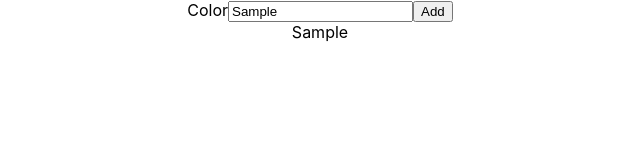
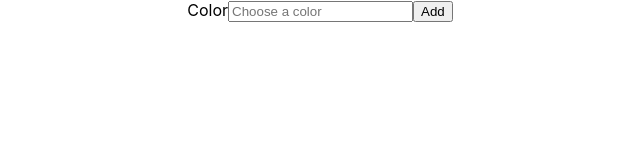
Before and after one commit to DiegoVargasM/dojo_generador_caja, a React (Create React App) app: page / in a window 1280 px wide. Both pictures are taken after typing "Sample" into the empty fields and a click on the button "Add". Shown: the top 160 px of the page, without its empty margins (320-960 px from the left). Built offline with nearby package versions, Linux system fonts and the light colour scheme.

Commit message:
Change string display to display color boxes

```diff
--- a/src/App.js
+++ b/src/App.js
@@ -4,15 +4,15 @@ import BoxForm from './components/BoxForm';
 import BoxDisplay from './components/BoxDisplay';
 
 function App() {
-  const [currentColors, setCurrentColors] = useState("");
+  const [currentColors, setCurrentColors] = useState([]);
 
-  const updateColorList = (newColors) => {
-    setCurrentColors(newColors)
+  const updateColorList = (newColor) => {
+    setCurrentColors([...currentColors, newColor])
   }
 
   return (
     <div className="App">
-      <BoxForm onNewColors={updateColorList} />
+      <BoxForm onNewColor={updateColorList} />
       <BoxDisplay displayedColors={currentColors} />
     </div>
   );
--- a/src/components/BoxDisplay.js
+++ b/src/components/BoxDisplay.js
@@ -1,23 +1,23 @@
-import React, { useState } from 'react';
+import React from 'react';
 
 const BoxDisplay = (props) => {
 	return (
 		<>
-			<div>{props.displayedColors}</div>
+			{props.displayedColors.map((color, index) => (
+				<div
+					key={index}
+					style={{
+						backgroundColor: color,
+						width: "20px",
+						height: "20px",
+						display: "inline-block",
+						marginRight: "10px"
+					}}
+				>
+				</div>
+			))}
 		</>
 	)
 }
 
 export default BoxDisplay;
-
-/* const Groceries = (props) => {
-	// esto podría provenir fácilmente de props
-	const groceryList = ["pearl onions", "thyme", "cremini mushrooms", "butter"];
-	return (
-		<ul>{
-			groceryList.map( (item, i) =>
-				<li key={ i }>{ item }</li>
-			)
-		}</ul>
-	);
-} */
--- a/src/components/BoxForm.js
+++ b/src/components/BoxForm.js
@@ -1,19 +1,27 @@
-import React, { useState } from 'react';
+import React, { useState } from "react";
 
 const BoxForm = (props) => {
-	const [color, setColor] = useState("")
+	const [color, setColor] = useState("");
 
 	const handleSubmit = (e) => {
 		e.preventDefault();
-		props.onNewColors(color);
-	}
+		props.onNewColor(color);
+		setColor("")
+	};
+
 	return (
 		<form onSubmit={handleSubmit}>
 			<label htmlFor="color">Color</label>
-			<input type="text" name="color" placeholder="Choose a color" onChange={(e) => setColor(e.target.value)} value={color} />
+			<input
+				type="text"
+				name="color"
+				placeholder="Choose a color"
+				onChange={(e) => setColor(e.target.value)}
+				value={color}
+			/>
 			<button type="submit">Add</button>
 		</form>
-	)
-}
+	);
+};
 
 export default BoxForm;
```
